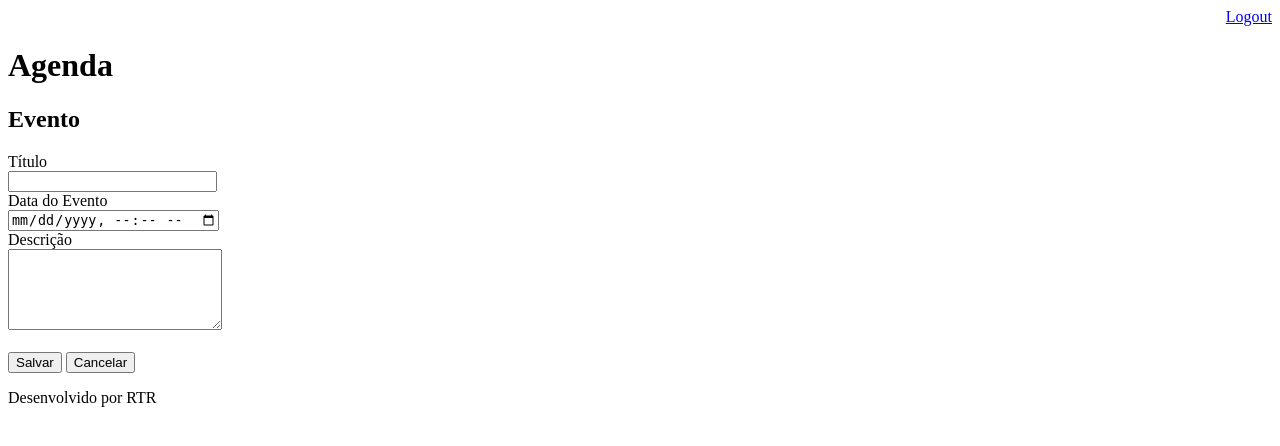
After one commit to RafaTDR/AgendaDjango, a Django app: page /agenda/evento/ in a window 1280 px wide. The commit adds this page. Shown: the top 446 px of the page. Run offline with Django 4.2, Linux system fonts and the light colour scheme; a user stored in the database is signed in.

Commit message:
Incluído template inserção de eventos na agenda

```diff
--- a/agenda/urls.py
+++ b/agenda/urls.py
@@ -21,8 +21,11 @@ from django.views.generic import RedirectView
 urlpatterns = [
     path('admin/', admin.site.urls),
     path('agenda/', views.lista_eventos),
+    path('agenda/evento/', views.evento),
+    path('agenda/evento/submit', views.submit_evento),
     path('',RedirectView.as_view(url='/agenda/')),
     path('login/', views.login_user),
     path('login/submit',views.submit_login),
-    path('logout/', views.logout_user)
+    path('logout/', views.logout_user),
+
 ]
--- a/core/views.py
+++ b/core/views.py
@@ -35,3 +35,23 @@ def lista_eventos(request):
     evento = Evento.objects.filter(usuario=usuario)
     dados = {'eventos':evento}
     return render(request, 'agenda.html',dados)
+
+
+@login_required(login_url='/login/')
+def evento (request):
+    return render(request,'evento.html')
+
+
+@login_required(login_url='/login/')
+def submit_evento(request):
+    if request.POST:
+        titulo = request.POST.get('titulo')
+        data_evento = request.POST.get('data_evento')
+        descricao = request.POST.get('descricao')
+        usuario = request.user
+        Evento.objects.create(titulo=titulo,
+                              data_evento=data_evento,
+                              descricao=descricao,
+                              usuario=usuario)
+
+    return redirect('/')
--- a/templates/agenda.html
+++ b/templates/agenda.html
@@ -2,7 +2,9 @@
 
 {% block content %}
     <h2>Agendamentos</h2>
-
+    <a href="evento">
+        <button type="button">Novo Evento</button>
+    </a>
     <ul style="font-size: 18px">
         {% for evento in eventos %}
             <li>{{ evento.titulo}} - {{ evento.get_data_evento}}</li>
--- /dev/null
+++ b/templates/evento.html
@@ -0,0 +1,27 @@
+{% extends "model-page.html" %}
+
+{% block content %}
+
+
+<h2>Evento</h2>
+
+<form action="submit" method="POST"> {% csrf_token %}
+    <label>Título</label>
+    <br>
+    <input type="text" name="titulo" size="23">
+    <br>
+    <label>Data do Evento</label>
+    <br>
+    <input type="datetime-local" name="data_evento">
+    <br>
+    <label>Descrição</label>
+    <br>
+    <textarea name="descricao" rows="5" cols="24"></textarea>
+    <br><br>
+    <button type="submit">Salvar</button>
+    <a href="/">
+       <button type="button">Cancelar</button>
+    </a>
+</form>
+
+{% endblock %}
```
Also changed, not shown: db.sqlite3, 1 other file.
